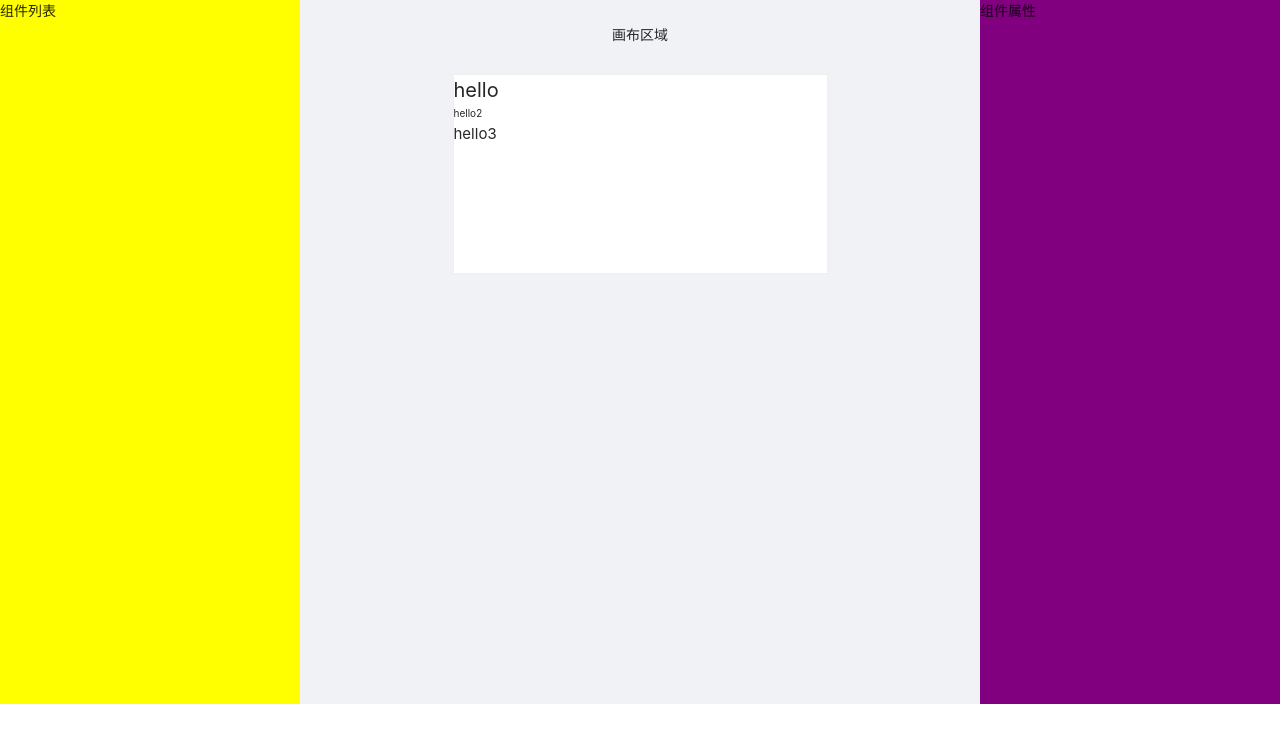
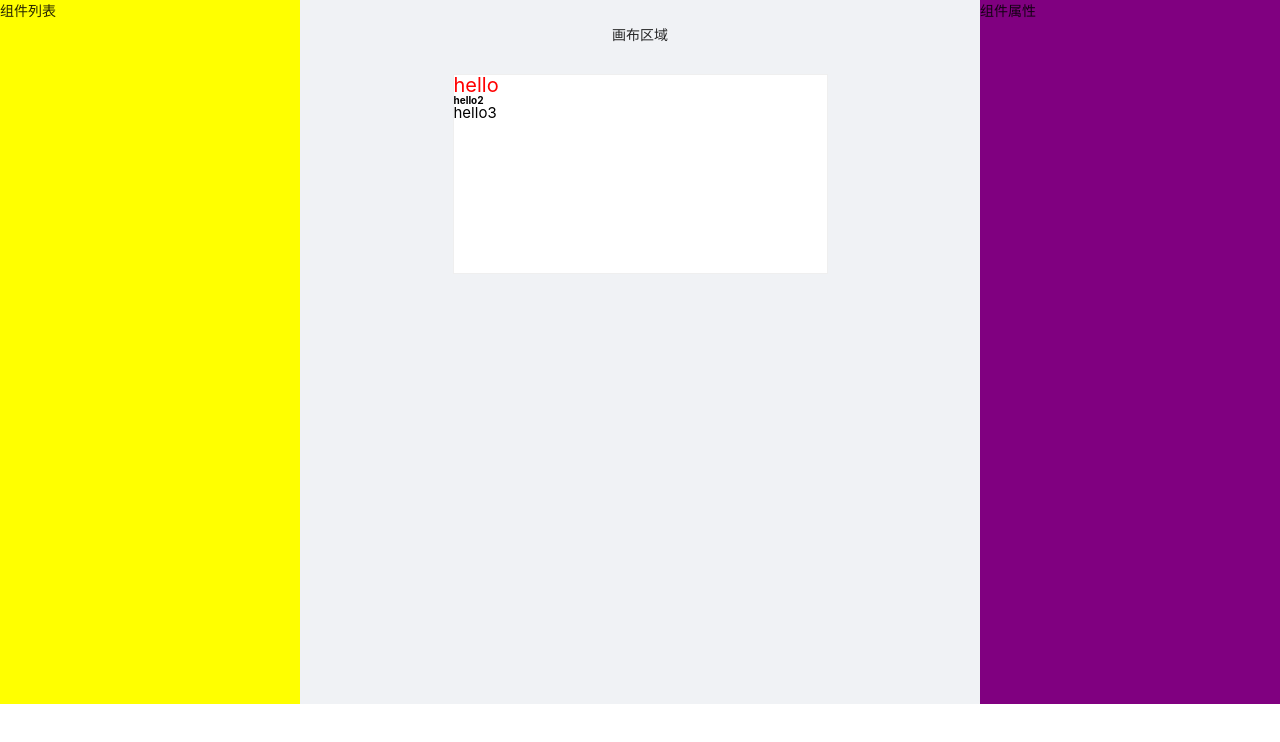
Before and after one commit to chenhui996/Egg-Editor, a Vue app in the folder egg-editor/: page /editor in a window 1280 px wide. Shown: the top 742 px of the page. Built offline with nearby package versions, Linux system fonts and the light colour scheme.

Commit message:
feat: dev EText component -> about props

```diff
--- a/egg-editor/src/components/EText.vue
+++ b/egg-editor/src/components/EText.vue
@@ -1,30 +1,39 @@
 <template>
-  <component :is="tag" :style="styleProps" class="e-text-component">{{
-    text
-  }}</component>
+  <component
+    :is="tag"
+    :style="styleProps"
+    class="e-text-component"
+    @click="handleClick"
+    >{{ text }}</component
+  >
 </template>
 
 <script lang="ts">
-import {defineComponent, computed} from 'vue'
-import {pick} from 'lodash-es'
+import {defineComponent} from 'vue'
+import useComponentCommon from '../hooks/useComponentCommon'
+import {
+  transformToComponentProps,
+  textDefaultProps,
+  textStylePropNames,
+} from '../defaultProps'
+const defaultProps = transformToComponentProps(textDefaultProps)
 export default defineComponent({
   name: 'e-text',
   props: {
-    text: {
-      type: String,
-    },
-    fontSize: {
-      type: String,
-    },
     tag: {
       type: String,
       default: 'div',
     },
+    ...defaultProps,
   },
   setup(props) {
-    const styleProps = computed(() => pick(props, ['fontSize']))
+    const {styleProps, handleClick} = useComponentCommon(
+      props,
+      textStylePropNames,
+    )
     return {
       styleProps,
+      handleClick,
     }
   },
 })
@@ -42,5 +51,6 @@ button.e-text-component {
 .e-text-component {
   box-sizing: border-box;
   white-space: pre-wrap;
+  position: relative !important;
 }
 </style>
--- /dev/null
+++ b/egg-editor/src/defaultProps.ts
@@ -0,0 +1,58 @@
+import {mapValues, without} from 'lodash-es'
+export const commonDefaultProps = {
+  // action
+  actionType: '',
+  url: '',
+  // size
+  height: '',
+  width: '318px',
+  paddingLeft: '0px',
+  paddingRight: '0px',
+  paddingTop: '0px',
+  paddingBottom: '0px',
+  // border type
+  borderStyle: 'none',
+  borderColor: '#000',
+  borderWidth: '0',
+  borderRadius: '0',
+  // shadow and opacity
+  boxShadow: '0 0 0 #000000',
+  opacity: 1,
+  // position and x, y
+  position: 'absolute',
+  left: '0',
+  top: '0',
+  right: '0',
+}
+
+export const textDefaultProps = {
+  // basic props - font styles
+  text: '正文内容',
+  fontSize: '14px',
+  fontFamily: '',
+  fontWeight: 'normal',
+  fontStyle: 'normal',
+  textDecoration: 'none',
+  lineHeight: '1',
+  textAlign: 'left',
+  color: '#000000',
+  backgroundColor: '',
+  ...commonDefaultProps,
+}
+
+export const textStylePropNames = without(
+  Object.keys(textDefaultProps),
+  'actionType',
+  'url',
+  'text',
+)
+export const transformToComponentProps = <T extends {[key: string]: any}>(
+    props: T,
+  ) => {
+    return mapValues(props, (item) => {
+      return {
+        type: item.constructor,
+        default: item,
+      }
+    })
+  }
--- /dev/null
+++ b/egg-editor/src/hooks/useComponentCommon.ts
@@ -0,0 +1,20 @@
+import {computed} from 'vue'
+import {pick} from 'lodash-es'
+
+const useComponentCommon = <T extends {[key: string]: any}>(
+  props: T,
+  picks: string[],
+) => {
+
+
+  const styleProps = computed(() => pick(props, picks))
+  const handleClick = () => {
+    if (props.actionType === 'url' && props.url) {
+      window.location.href = props.url
+    }
+  }
+
+  return {styleProps, handleClick}
+}
+
+export default useComponentCommon
--- a/egg-editor/src/store/editor.ts
+++ b/egg-editor/src/store/editor.ts
@@ -23,17 +23,30 @@ export const testComponents: ComponentData[] = [
   {
     id: uuidv4(),
     name: 'e-text',
-    props: {text: 'hello', fontSize: '20px'},
+    props: {
+      text: 'hello',
+      fontSize: '20px',
+      color: 'red',
+    },
   },
   {
     id: uuidv4(),
     name: 'e-text',
-    props: {text: 'hello2', fontSize: '10px'},
+    props: {
+      text: 'hello2',
+      fontSize: '10px',
+      fontWeight: 'bold',
+    },
   },
   {
     id: uuidv4(),
     name: 'e-text',
-    props: {text: 'hello3', fontSize: '15px'},
+    props: {
+      text: 'hello3',
+      fontSize: '15px',
+      actionType: 'url',
+      url: 'http://www.baidu.com',
+    },
   },
 ]
 
```
